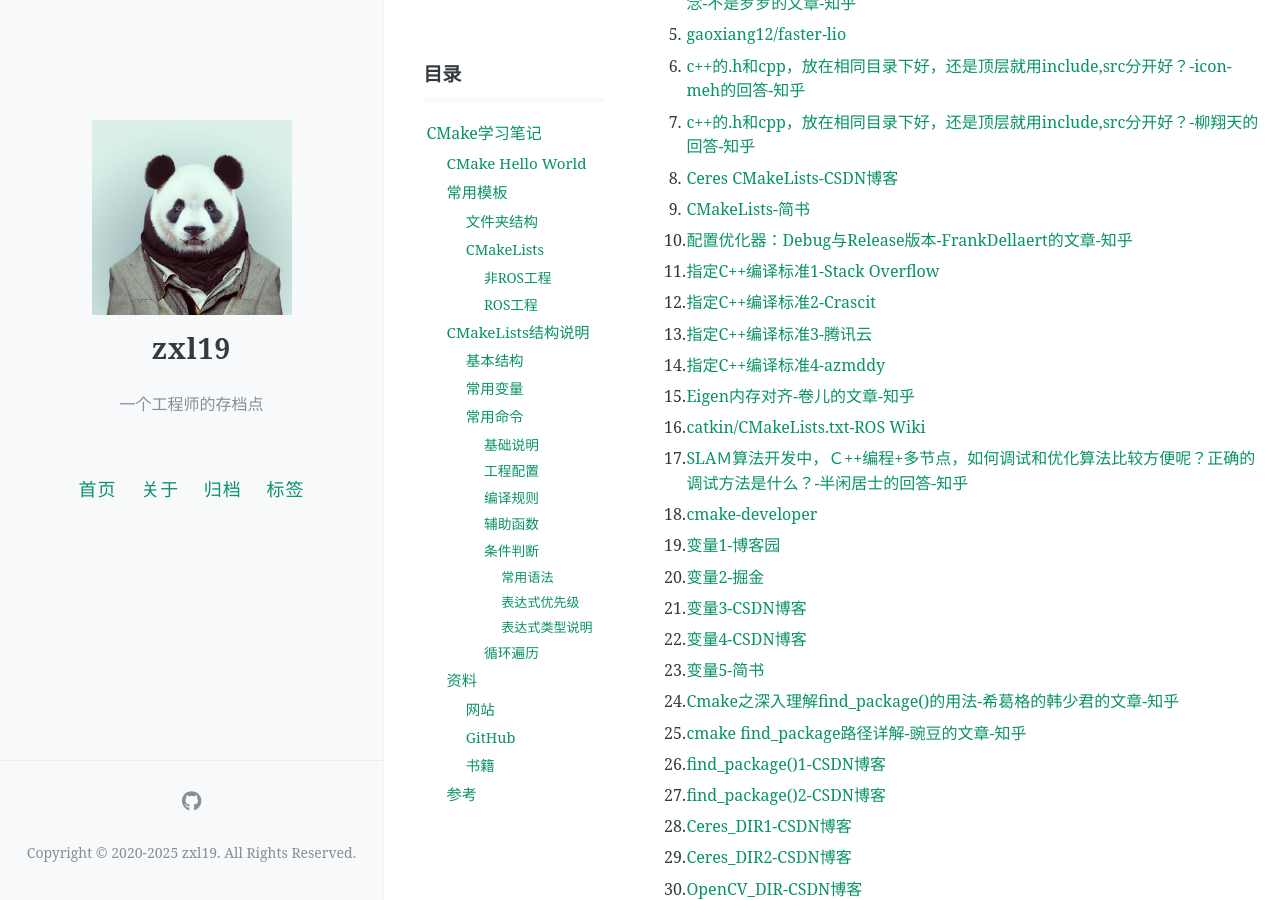
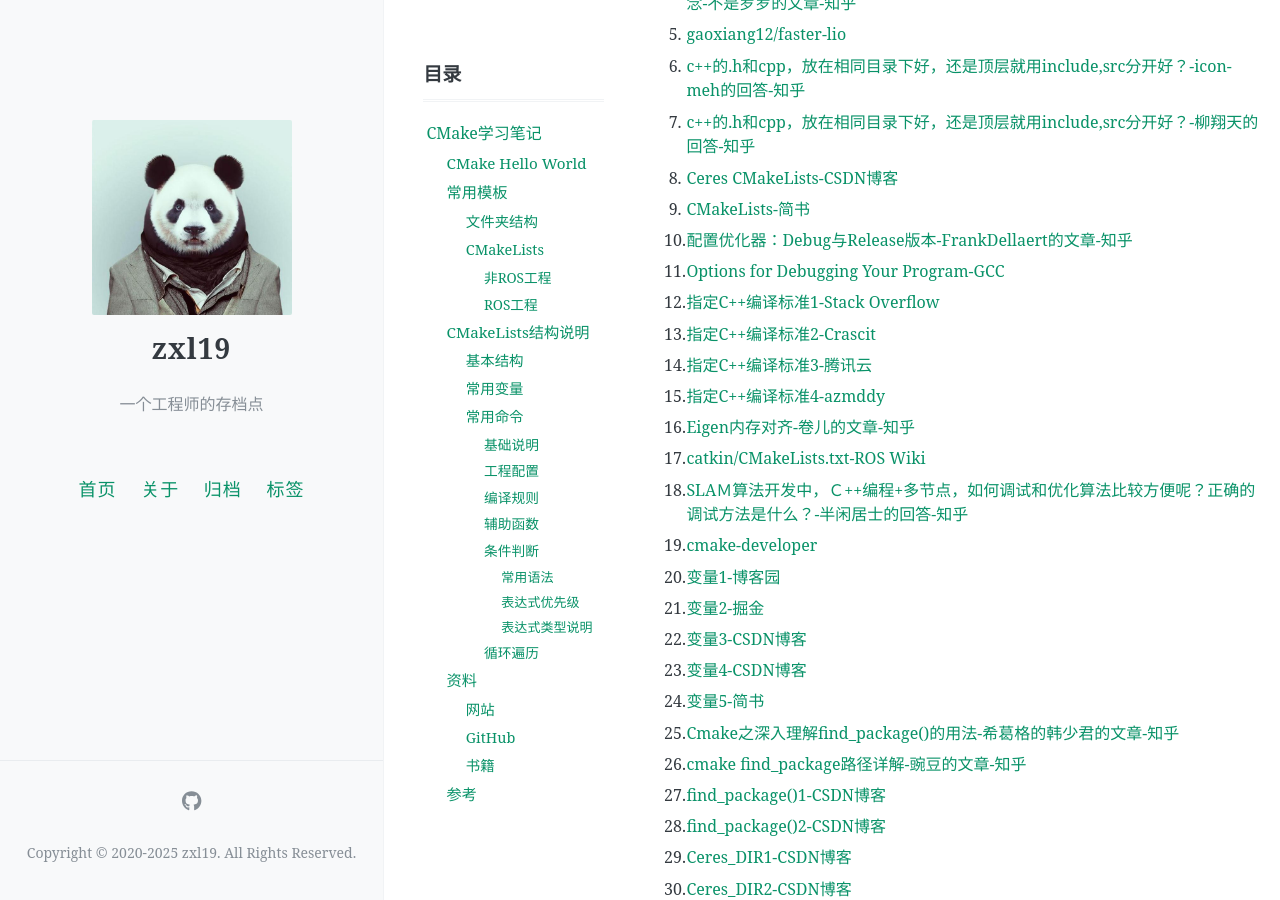
Before and after one commit to zxl19/zxl19.github.io, a Jekyll site: the page built from _posts/2021-03-28-cmake-note.md, in a window 1280 px wide and 900 px high, scrolled down 19043 px. Built offline with Jekyll 4.4.1, drawn with Linux system fonts in a browser that asks for light colours; comment, search, counter and statistics services are not loaded.

Commit message:
Update Posts modified:   _posts/2021-03-28-cmake-note.md modified:   _posts/2021-10-11-terminal-tool.md modified:   _posts/2022-09-20-linux-kernel.md

```diff
--- a/_posts/2021-03-28-cmake-note.md
+++ b/_posts/2021-03-28-cmake-note.md
@@ -808,36 +808,37 @@ endif()
 8. [Ceres CMakeLists-CSDN博客](https://blog.csdn.net/sinat_28752257/article/details/82758546)
 9. [CMakeLists-简书](https://www.jianshu.com/p/95c744a5c6f1)
 10. [配置优化器：Debug与Release版本-FrankDellaert的文章-知乎](https://zhuanlan.zhihu.com/p/21403075327)
-11. [指定C++编译标准1-Stack Overflow](https://stackoverflow.com/questions/42834844/how-to-get-cmake-to-pass-either-std-c14-c1y-or-c17-c1z-based-on-gcc-vers)
-12. [指定C++编译标准2-Crascit](https://crascit.com/2015/03/28/enabling-cxx11-in-cmake/)
-13. [指定C++编译标准3-腾讯云](https://cloud.tencent.com/developer/article/1741243)
-14. [指定C++编译标准4-azmddy](https://azmddy.github.io/article/IT%E5%9F%BA%E7%A1%80/%E6%9E%84%E5%BB%BA/CMake/cmake-day-2.html)
-15. [Eigen内存对齐-卷儿的文章-知乎](https://zhuanlan.zhihu.com/p/349413376)
-16. [catkin/CMakeLists.txt-ROS Wiki](http://wiki.ros.org/catkin/CMakeLists.txt)
-17. [SLAＭ算法开发中，Ｃ++编程+多节点，如何调试和优化算法比较方便呢？正确的调试方法是什么？-半闲居士的回答-知乎](https://www.zhihu.com/question/553199862/answer/2672914532)
-18. [cmake-developer](https://cmake.org/cmake/help/latest/manual/cmake-developer.7.html)
-19. [变量1-博客园](https://www.cnblogs.com/narjaja/p/9533174.html)
-20. [变量2-掘金](https://juejin.cn/post/6998055558741753893)
-21. [变量3-CSDN博客](https://blog.csdn.net/juluwangriyue/article/details/123494008)
-22. [变量4-CSDN博客](https://blog.csdn.net/wzj_110/article/details/116674655)
-23. [变量5-简书](https://www.jianshu.com/p/1827cd86d576)
-24. [Cmake之深入理解find_package()的用法-希葛格的韩少君的文章-知乎](https://zhuanlan.zhihu.com/p/97369704)
-25. [cmake find_package路径详解-豌豆的文章-知乎](https://zhuanlan.zhihu.com/p/50829542)
-26. [find_package()1-CSDN博客](https://blog.csdn.net/zhanghm1995/article/details/105466372)
-27. [find_package()2-CSDN博客](https://blog.csdn.net/qq_41035283/article/details/122469466)
-28. [Ceres_DIR1-CSDN博客](https://blog.csdn.net/qq_15642411/article/details/83656855)
-29. [Ceres_DIR2-CSDN博客](https://blog.csdn.net/DumpDoctorWang/article/details/84587331)
-30. [OpenCV_DIR-CSDN博客](https://blog.csdn.net/zkp_987/article/details/119913049)
-31. [静态库、动态库、共享库的区别-博客园](https://www.cnblogs.com/sunsky303/p/7731911.html)
-32. [add_dependencies()1-CSDN博客](https://blog.csdn.net/KingOfMyHeart/article/details/112983922)
-33. [add_dependencies()2-CSDN博客](https://blog.csdn.net/zhizhengguan/article/details/118381772)
-34. [add_dependencies()3-CSDN博客](https://blog.csdn.net/new9232/article/details/125831009)
-35. [cmake：target_**中的PUBLIC，PRIVATE，INTERFACE-大川搬砖的文章-知乎](https://zhuanlan.zhihu.com/p/82244559)
-36. [target_link_directories()1-CSDN博客](https://blog.csdn.net/qq_33726635/article/details/121896441)
-37. [target_link_directories()2-CSDN博客](https://blog.csdn.net/zhizhengguan/article/details/115331314)
-38. [add_definitions()-CSDN博客](https://blog.csdn.net/fb_941219/article/details/107376017)
-39. [编译选项设置区别-CSDN博客](https://blog.csdn.net/10km/article/details/51731959)
-40. [编译器警告-CSDN博客](https://blog.csdn.net/sexyluna/article/details/134770233)
-41. [Options to Request or Suppress Warnings-GCC](https://gcc.gnu.org/onlinedocs/gcc/Warning-Options.html)
-42. [CMake如何入门？-0xCCCCCCCC的回答-知乎](https://www.zhihu.com/question/58949190/answer/999701073)
-43. [CMake和Modern CMake相关资料（不定期补充）-迦非喵的文章-知乎](https://zhuanlan.zhihu.com/p/205324774)
+11. [Options for Debugging Your Program-GCC](https://gcc.gnu.org/onlinedocs/gcc/Debugging-Options.html)
+12. [指定C++编译标准1-Stack Overflow](https://stackoverflow.com/questions/42834844/how-to-get-cmake-to-pass-either-std-c14-c1y-or-c17-c1z-based-on-gcc-vers)
+13. [指定C++编译标准2-Crascit](https://crascit.com/2015/03/28/enabling-cxx11-in-cmake/)
+14. [指定C++编译标准3-腾讯云](https://cloud.tencent.com/developer/article/1741243)
+15. [指定C++编译标准4-azmddy](https://azmddy.github.io/article/IT%E5%9F%BA%E7%A1%80/%E6%9E%84%E5%BB%BA/CMake/cmake-day-2.html)
+16. [Eigen内存对齐-卷儿的文章-知乎](https://zhuanlan.zhihu.com/p/349413376)
+17. [catkin/CMakeLists.txt-ROS Wiki](http://wiki.ros.org/catkin/CMakeLists.txt)
+18. [SLAＭ算法开发中，Ｃ++编程+多节点，如何调试和优化算法比较方便呢？正确的调试方法是什么？-半闲居士的回答-知乎](https://www.zhihu.com/question/553199862/answer/2672914532)
+19. [cmake-developer](https://cmake.org/cmake/help/latest/manual/cmake-developer.7.html)
+20. [变量1-博客园](https://www.cnblogs.com/narjaja/p/9533174.html)
+21. [变量2-掘金](https://juejin.cn/post/6998055558741753893)
+22. [变量3-CSDN博客](https://blog.csdn.net/juluwangriyue/article/details/123494008)
+23. [变量4-CSDN博客](https://blog.csdn.net/wzj_110/article/details/116674655)
+24. [变量5-简书](https://www.jianshu.com/p/1827cd86d576)
+25. [Cmake之深入理解find_package()的用法-希葛格的韩少君的文章-知乎](https://zhuanlan.zhihu.com/p/97369704)
+26. [cmake find_package路径详解-豌豆的文章-知乎](https://zhuanlan.zhihu.com/p/50829542)
+27. [find_package()1-CSDN博客](https://blog.csdn.net/zhanghm1995/article/details/105466372)
+28. [find_package()2-CSDN博客](https://blog.csdn.net/qq_41035283/article/details/122469466)
+29. [Ceres_DIR1-CSDN博客](https://blog.csdn.net/qq_15642411/article/details/83656855)
+30. [Ceres_DIR2-CSDN博客](https://blog.csdn.net/DumpDoctorWang/article/details/84587331)
+31. [OpenCV_DIR-CSDN博客](https://blog.csdn.net/zkp_987/article/details/119913049)
+32. [静态库、动态库、共享库的区别-博客园](https://www.cnblogs.com/sunsky303/p/7731911.html)
+33. [add_dependencies()1-CSDN博客](https://blog.csdn.net/KingOfMyHeart/article/details/112983922)
+34. [add_dependencies()2-CSDN博客](https://blog.csdn.net/zhizhengguan/article/details/118381772)
+35. [add_dependencies()3-CSDN博客](https://blog.csdn.net/new9232/article/details/125831009)
+36. [cmake：target_**中的PUBLIC，PRIVATE，INTERFACE-大川搬砖的文章-知乎](https://zhuanlan.zhihu.com/p/82244559)
+37. [target_link_directories()1-CSDN博客](https://blog.csdn.net/qq_33726635/article/details/121896441)
+38. [target_link_directories()2-CSDN博客](https://blog.csdn.net/zhizhengguan/article/details/115331314)
+39. [add_definitions()-CSDN博客](https://blog.csdn.net/fb_941219/article/details/107376017)
+40. [编译选项设置区别-CSDN博客](https://blog.csdn.net/10km/article/details/51731959)
+41. [编译器警告-CSDN博客](https://blog.csdn.net/sexyluna/article/details/134770233)
+42. [Options to Request or Suppress Warnings-GCC](https://gcc.gnu.org/onlinedocs/gcc/Warning-Options.html)
+43. [CMake如何入门？-0xCCCCCCCC的回答-知乎](https://www.zhihu.com/question/58949190/answer/999701073)
+44. [CMake和Modern CMake相关资料（不定期补充）-迦非喵的文章-知乎](https://zhuanlan.zhihu.com/p/205324774)
```
Also changed, not shown: _posts/2021-10-11-terminal-tool.md (+8 -6 lines), _posts/2022-09-20-linux-kernel.md (+1 -1 lines).
